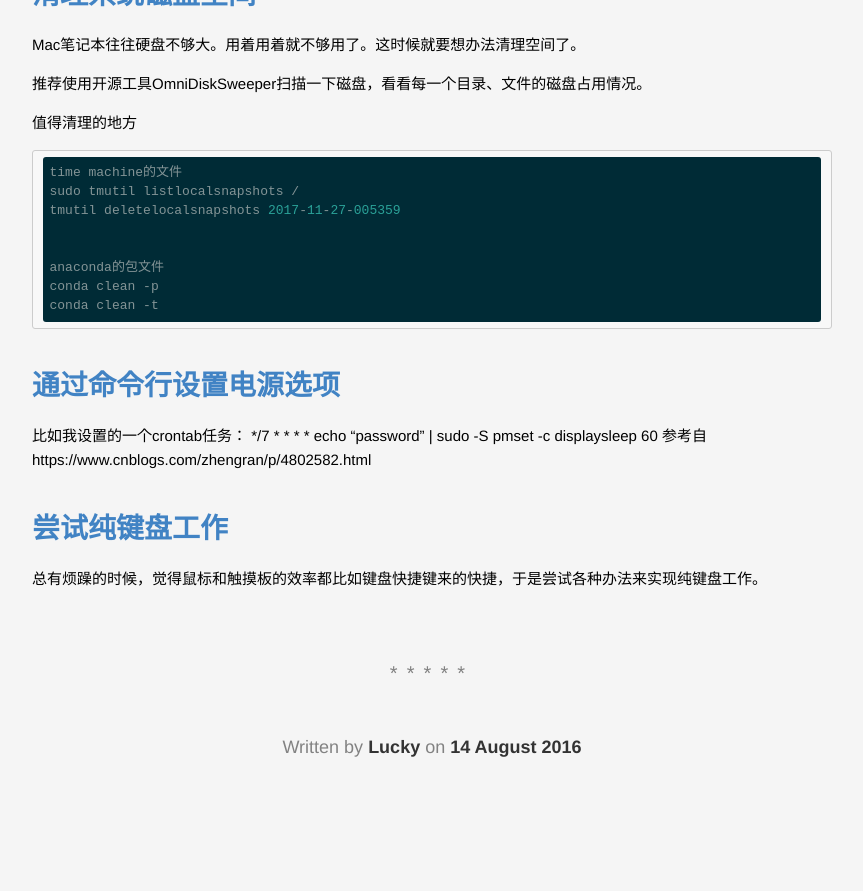
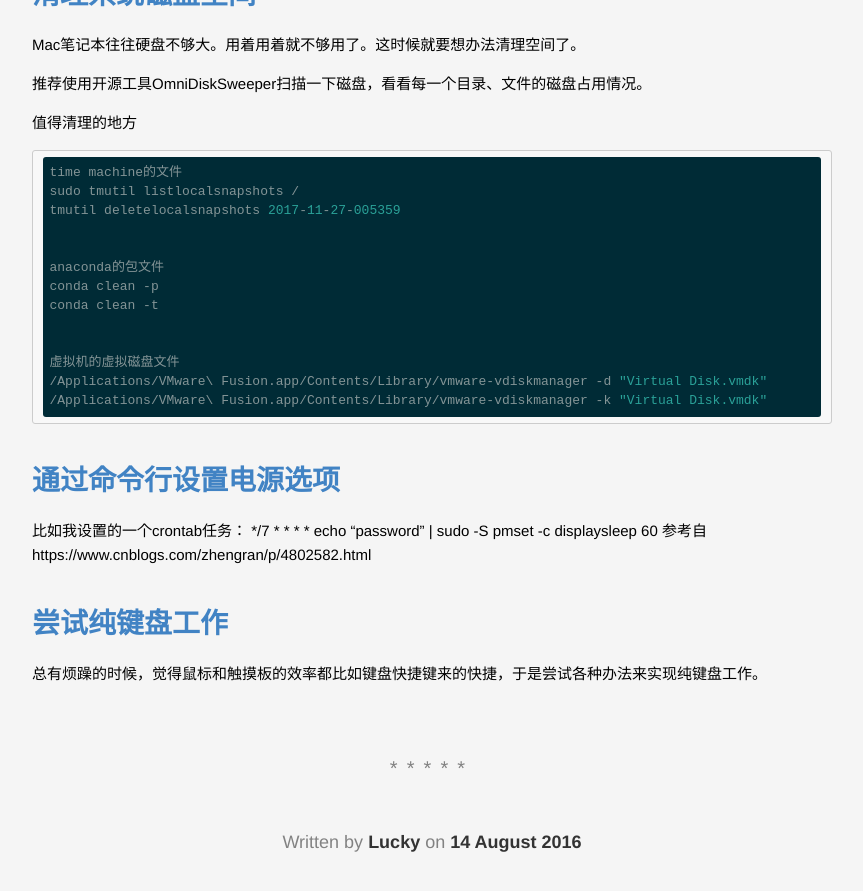
Before and after one commit to lucky521/blog, a Jekyll site: the page built from _posts/productivity/2016-08-14-how-to-use-macbook.markdown, in a window 1280 px wide and 900 px high, scrolled down 2186 px. Shown: the top 891 px of the window, without its empty margins (208-1071 px from the left). Built offline with Jekyll 4.4.1, drawn with Linux system fonts in a browser that asks for light colours.

Commit message:
update blog

```diff
--- a/_posts/productivity/2016-08-14-how-to-use-macbook.markdown
+++ b/_posts/productivity/2016-08-14-how-to-use-macbook.markdown
@@ -78,6 +78,12 @@ Mac笔记本往往硬盘不够大。用着用着就不够用了。这时候就
     conda clean -t
 
 
+    虚拟机的虚拟磁盘文件
+    /Applications/VMware\ Fusion.app/Contents/Library/vmware-vdiskmanager -d "Virtual Disk.vmdk"
+    /Applications/VMware\ Fusion.app/Contents/Library/vmware-vdiskmanager -k "Virtual Disk.vmdk"
+
+
+
 # 通过命令行设置电源选项
 
 比如我设置的一个crontab任务：
```
Also changed, not shown: _posts/others/2019-02-18-Coder-Career.md (+17 -0 lines).
